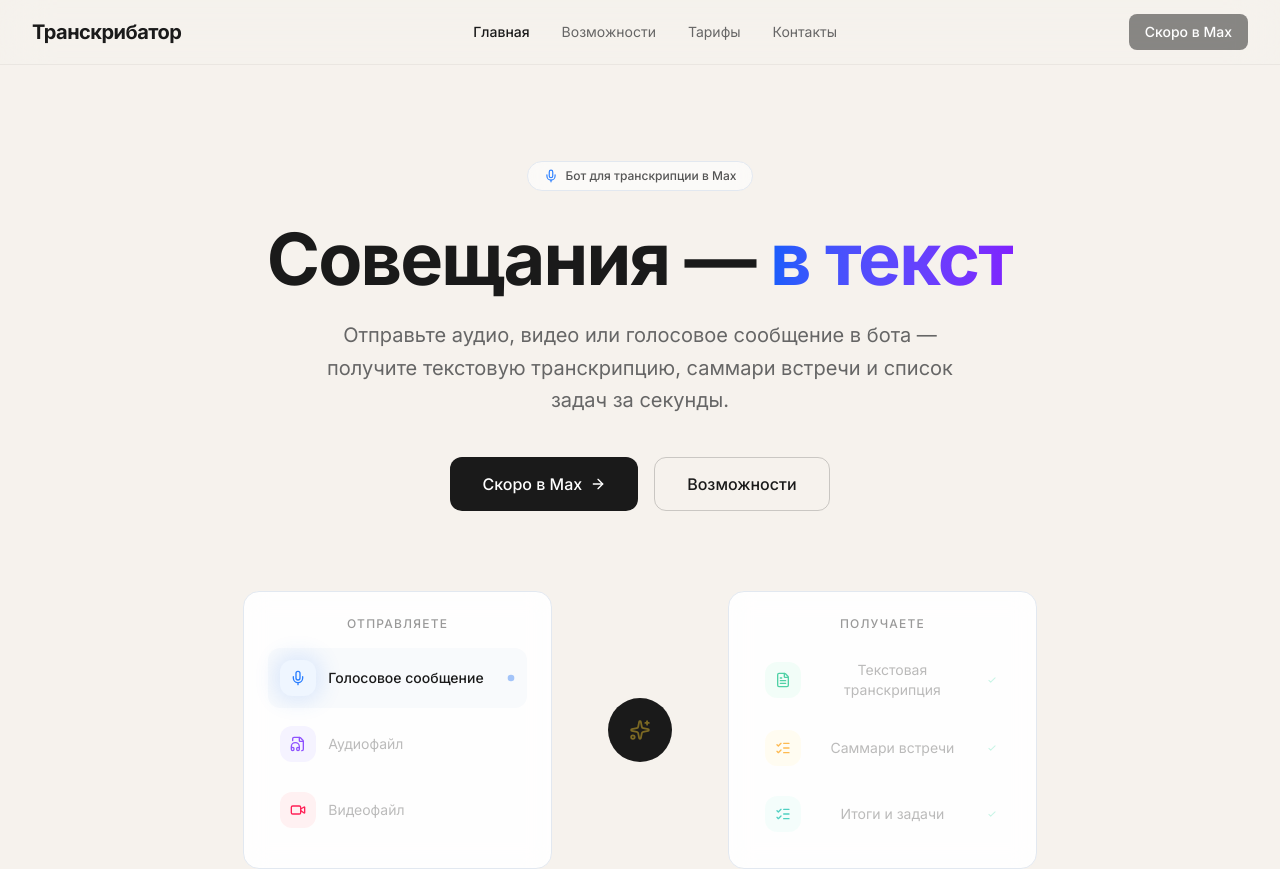
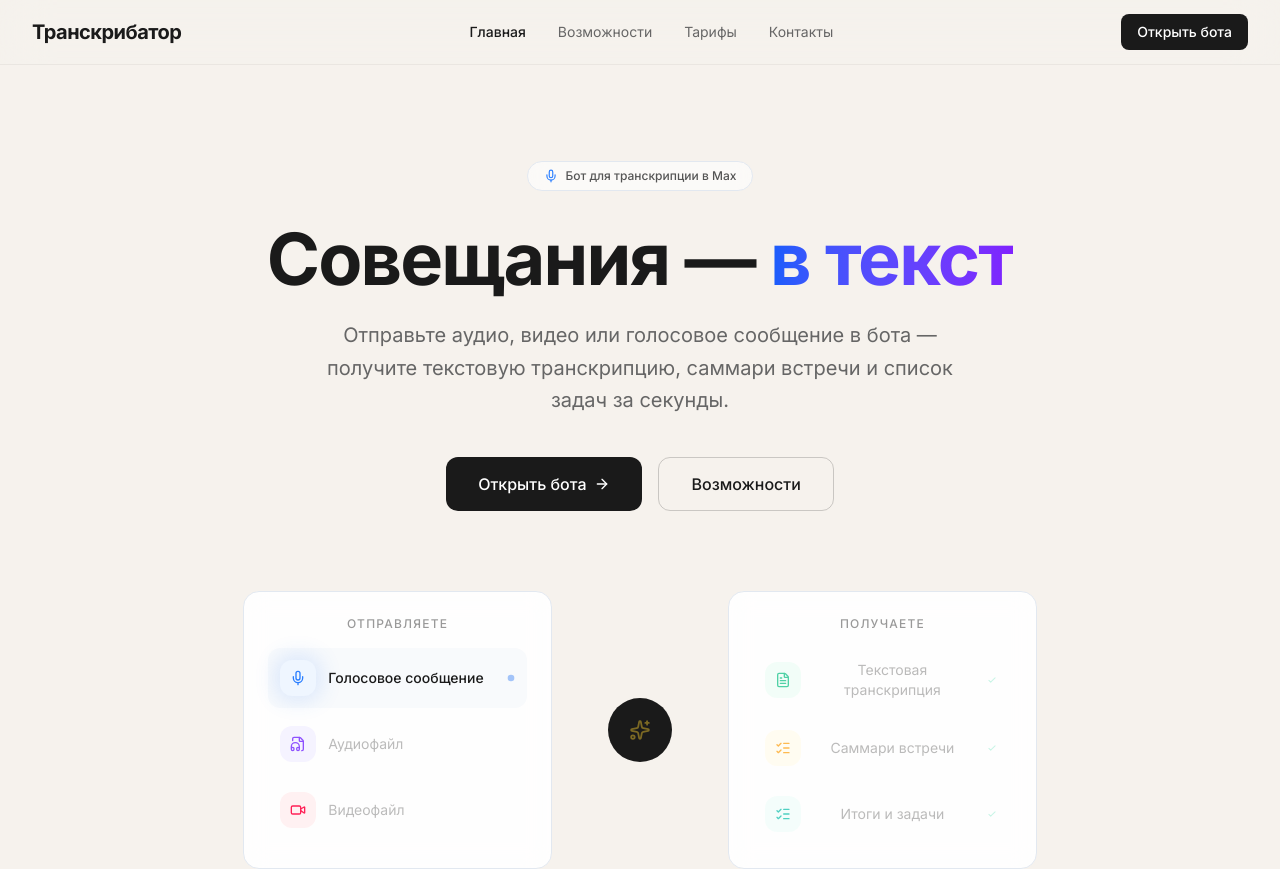
Before and after one commit to stroy-ai-org/site_transcriber, a Next.js app: page /site_transcriber/ in a window 1280 px wide. Shown: the top 869 px of the page. Built offline with nearby package versions, Linux system fonts and the light colour scheme.

Commit message:
feat: add bot link https://max.ru/id9707055530_bot

```diff
--- a/src/app/page.tsx
+++ b/src/app/page.tsx
@@ -55,10 +55,12 @@
           <HeroItem delay={0.7}>
             <div className="flex flex-col sm:flex-row gap-4 justify-center mb-20">
               <a
-                href="#"
+                href="https://max.ru/id9707055530_bot"
+                target="_blank"
+                rel="noopener noreferrer"
                 className="inline-flex items-center justify-center gap-2 px-8 py-3.5 bg-[#1a1a1a] text-white font-medium rounded-xl hover:bg-[#333] transition-colors"
               >
-                Скоро в Max
+                Открыть бота
                 <ArrowRight className="w-4 h-4" />
               </a>
               <Link
@@ -247,10 +249,12 @@
                 Отправьте первое голосовое сообщение боту и получите транскрипцию бесплатно.
               </p>
               <a
-                href="#"
+                href="https://max.ru/id9707055530_bot"
+                target="_blank"
+                rel="noopener noreferrer"
                 className="inline-flex items-center gap-2 px-8 py-3.5 bg-white text-[#1a1a1a] font-medium rounded-xl hover:bg-white/90 transition-colors"
               >
-                Скоро в Max
+                Открыть бота
                 <ArrowRight className="w-4 h-4" />
               </a>
 
--- a/src/app/pricing/page.tsx
+++ b/src/app/pricing/page.tsx
@@ -107,7 +107,9 @@
               </ul>
 
               <a
-                href="#"
+                href="https://max.ru/id9707055530_bot"
+                target="_blank"
+                rel="noopener noreferrer"
                 className={`flex items-center justify-center gap-2 w-full py-3 text-sm font-medium rounded-xl transition-colors ${
                   plan.highlighted
                     ? "bg-[#1a1a1a] text-white hover:bg-[#333]"
--- a/src/components/Navbar.tsx
+++ b/src/components/Navbar.tsx
@@ -41,9 +41,14 @@
           ))}
         </nav>
 
-        <span className="hidden sm:inline-flex items-center gap-2 px-4 py-2 bg-[#1a1a1a]/50 text-white text-sm font-medium rounded-lg cursor-default">
-          Скоро в Max
-        </span>
+        <a
+          href="https://max.ru/id9707055530_bot"
+          target="_blank"
+          rel="noopener noreferrer"
+          className="hidden sm:inline-flex items-center gap-2 px-4 py-2 bg-[#1a1a1a] text-white text-sm font-medium rounded-lg hover:bg-[#333] transition-colors"
+        >
+          Открыть бота
+        </a>
 
         {/* Mobile burger */}
         <button
```
